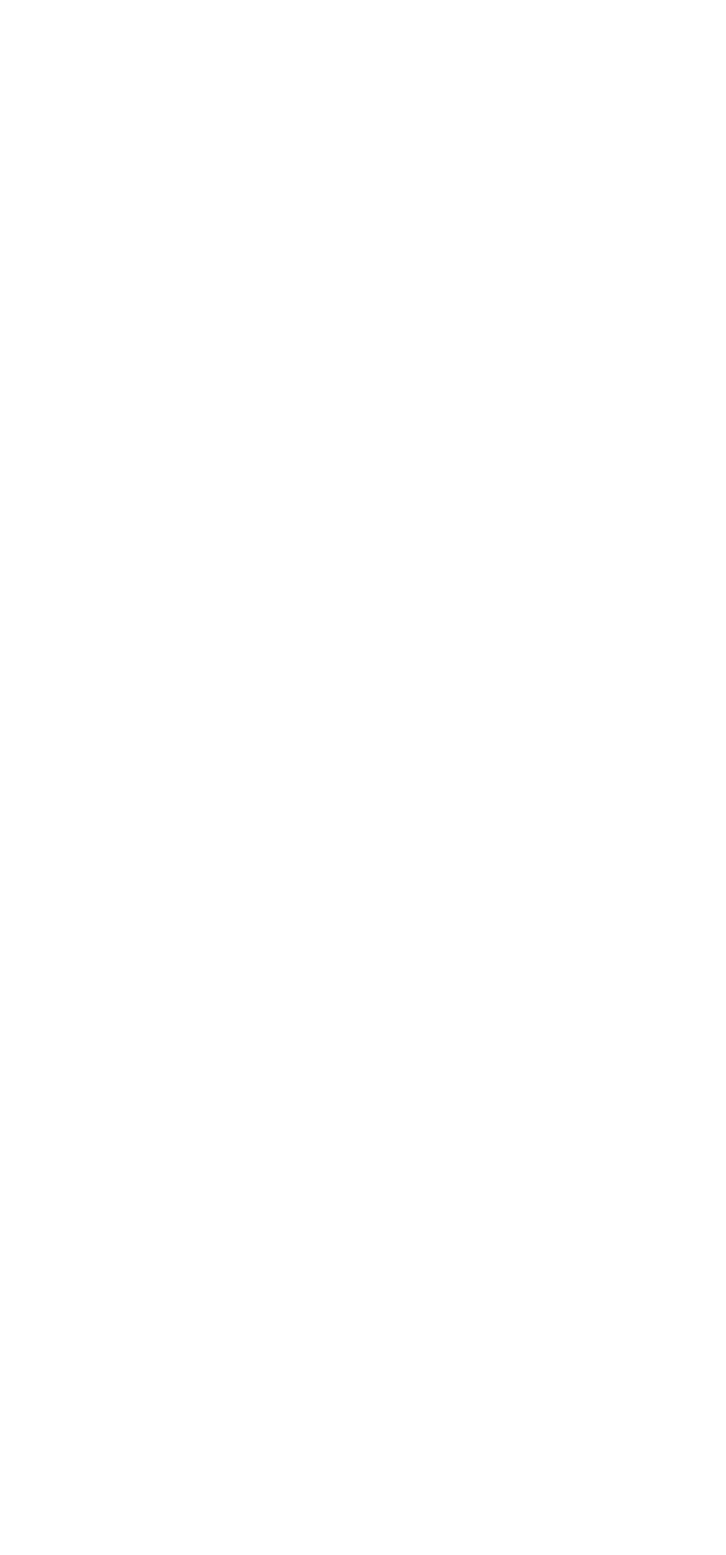
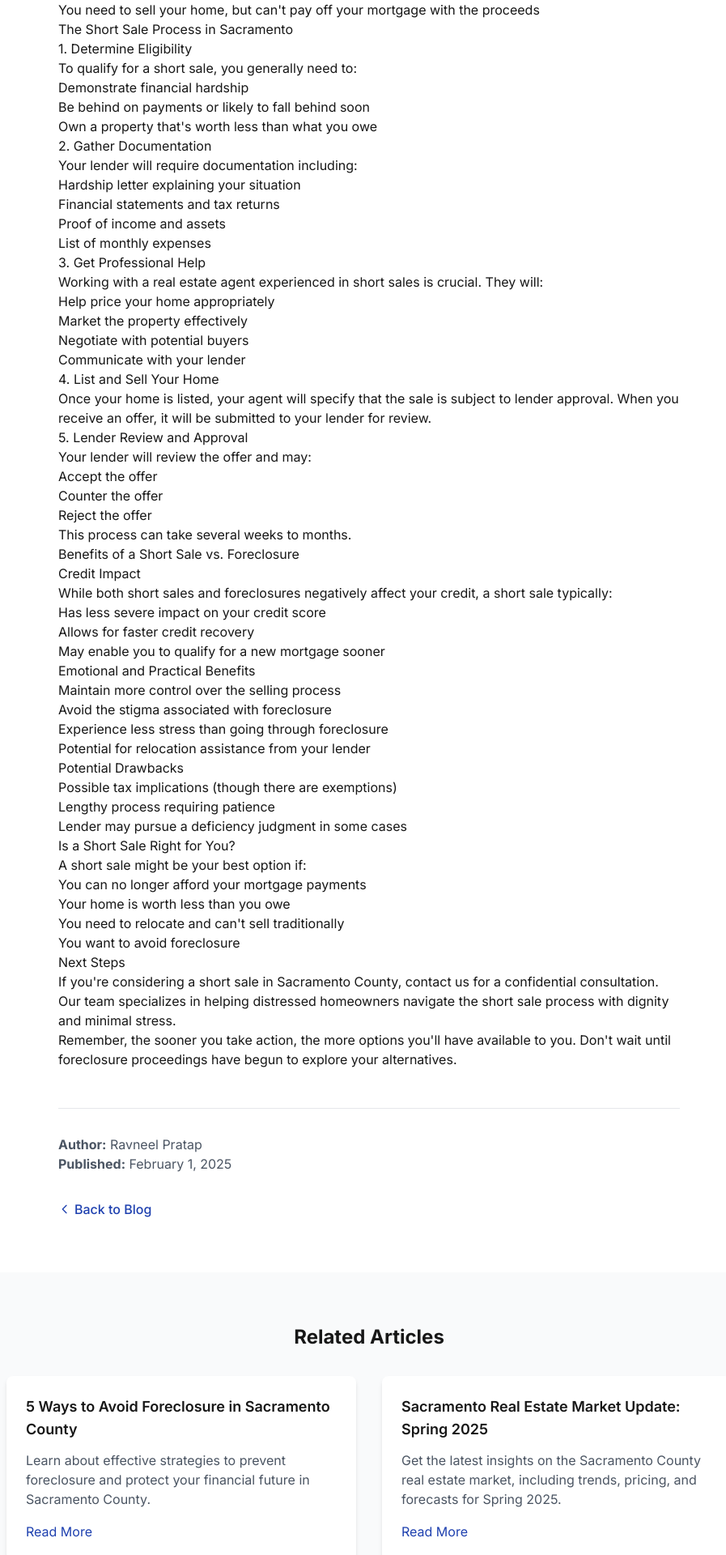
Before and after one commit to TripW1re/reo-agent-website, a Next.js app: page /blog/understanding-short-sales-sacramento-guide in a window 1280 px wide. Before the commit this address had no page. Shown: the part 740-2660 px from the top of the page at 81% size, without its empty margins (184-1081 px from the left). Before the commit the page ends 800 px from the top, so only its background shows below. Built offline with nearby package versions, Linux system fonts and the light colour scheme.

Commit message:
Create blog post page for Understanding Short Sales

```diff
--- /dev/null
+++ b/app/blog/understanding-short-sales-sacramento-guide/page.tsx
@@ -0,0 +1,217 @@
+import { Metadata } from 'next';
+import Link from 'next/link';
+
+export const metadata: Metadata = {
+  title: 'Understanding Short Sales: A Guide for Sacramento Homeowners | TurboHomes',
+  description: 'Learn about short sales in Sacramento County. This comprehensive guide explains the process, benefits, and whether a short sale is right for your situation.',
+};
+
+export default function BlogPost() {
+  return (
+    <div className="bg-white">
+      {/* Hero Section */}
+      <div className="bg-blue-900 text-white py-16 md:py-24">
+        <div className="container mx-auto px-4">
+          <div className="max-w-3xl">
+            <div className="mb-4">
+              <span className="inline-block bg-blue-100 text-blue-800 text-sm px-3 py-1 rounded-full">
+                Distressed Property Solutions
+              </span>
+              <span className="text-blue-200 text-sm ml-4">February 1, 2025</span>
+            </div>
+            <h1 className="text-4xl md:text-5xl font-bold mb-6">Understanding Short Sales: A Guide for Sacramento Homeowners</h1>
+            <p className="text-xl text-blue-100">
+              Everything you need to know about short sales in Sacramento County, including benefits, process, and alternatives.
+            </p>
+          </div>
+        </div>
+      </div>
+
+      {/* Blog Content Section */}
+      <section className="py-16">
+        <div className="container mx-auto px-4">
+          <div className="max-w-3xl mx-auto">
+            <div className="prose max-w-none">
+              <h2>What is a Short Sale?</h2>
+              <p>
+                A short sale occurs when you sell your home for less than the amount you owe on your mortgage, with your lender's approval to accept the sale proceeds as full or partial satisfaction of your debt. This option is typically considered when:
+              </p>
+              <ul>
+                <li>Your home's value has declined</li>
+                <li>You're facing financial hardship</li>
+                <li>You need to sell your home, but can't pay off your mortgage with the proceeds</li>
+              </ul>
+
+              <h2>The Short Sale Process in Sacramento</h2>
+
+              <h3>1. Determine Eligibility</h3>
+              <p>To qualify for a short sale, you generally need to:</p>
+              <ul>
+                <li>Demonstrate financial hardship</li>
+                <li>Be behind on payments or likely to fall behind soon</li>
+                <li>Own a property that's worth less than what you owe</li>
+              </ul>
+
+              <h3>2. Gather Documentation</h3>
+              <p>Your lender will require documentation including:</p>
+              <ul>
+                <li>Hardship letter explaining your situation</li>
+                <li>Financial statements and tax returns</li>
+                <li>Proof of income and assets</li>
+                <li>List of monthly expenses</li>
+              </ul>
+
+              <h3>3. Get Professional Help</h3>
+              <p>
+                Working with a real estate agent experienced in short sales is crucial. They will:
+              </p>
+              <ul>
+                <li>Help price your home appropriately</li>
+                <li>Market the property effectively</li>
+                <li>Negotiate with potential buyers</li>
+                <li>Communicate with your lender</li>
+              </ul>
+
+              <h3>4. List and Sell Your Home</h3>
+              <p>
+                Once your home is listed, your agent will specify that the sale is subject to lender approval. When you receive an offer, it will be submitted to your lender for review.
+              </p>
+
+              <h3>5. Lender Review and Approval</h3>
+              <p>Your lender will review the offer and may:</p>
+              <ul>
+                <li>Accept the offer</li>
+                <li>Counter the offer</li>
+                <li>Reject the offer</li>
+              </ul>
+              <p>This process can take several weeks to months.</p>
+
+              <h2>Benefits of a Short Sale vs. Foreclosure</h2>
+
+              <h3>Credit Impact</h3>
+              <p>
+                While both short sales and foreclosures negatively affect your credit, a short sale typically:
+              </p>
+              <ul>
+                <li>Has less severe impact on your credit score</li>
+                <li>Allows for faster credit recovery</li>
+                <li>May enable you to qualify for a new mortgage sooner</li>
+              </ul>
+
+              <h3>Emotional and Practical Benefits</h3>
+              <ul>
+                <li>Maintain more control over the selling process</li>
+                <li>Avoid the stigma associated with foreclosure</li>
+                <li>Experience less stress than going through foreclosure</li>
+                <li>Potential for relocation assistance from your lender</li>
+              </ul>
+
+              <h2>Potential Drawbacks</h2>
+              <ul>
+                <li>Possible tax implications (though there are exemptions)</li>
+                <li>Lengthy process requiring patience</li>
+                <li>Lender may pursue a deficiency judgment in some cases</li>
+              </ul>
+
+              <h2>Is a Short Sale Right for You?</h2>
+              <p>A short sale might be your best option if:</p>
+              <ul>
+                <li>You can no longer afford your mortgage payments</li>
+                <li>Your home is worth less than you owe</li>
+                <li>You need to relocate and can't sell traditionally</li>
+                <li>You want to avoid foreclosure</li>
+              </ul>
+
+              <h2>Next Steps</h2>
+              <p>
+                If you're considering a short sale in Sacramento County, contact us for a confidential consultation. Our team specializes in helping distressed homeowners navigate the short sale process with dignity and minimal stress.
+              </p>
+              <p>
+                Remember, the sooner you take action, the more options you'll have available to you. Don't wait until foreclosure proceedings have begun to explore your alternatives.
+              </p>
+            </div>
+
+            <div className="mt-12 pt-8 border-t border-gray-200">
+              <p className="text-gray-600">
+                <strong>Author:</strong> Ravneel Pratap
+              </p>
+              <p className="text-gray-600">
+                <strong>Published:</strong> February 1, 2025
+              </p>
+            </div>
+
+            <div className="mt-8">
+              <Link
+                href="/blog"
+                className="text-blue-800 font-medium hover:text-blue-900 inline-flex items-center"
+              >
+                <svg className="w-4 h-4 mr-1" fill="none" stroke="currentColor" viewBox="0 0 24 24" xmlns="http://www.w3.org/2000/svg">
+                  <path strokeLinecap="round" strokeLinejoin="round" strokeWidth={2} d="M15 19l-7-7 7-7" />
+                </svg>
+                Back to Blog
+              </Link>
+            </div>
+          </div>
+        </div>
+      </section>
+
+      {/* Related Posts Section */}
+      <section className="py-16 bg-gray-50">
+        <div className="container mx-auto px-4">
+          <div className="max-w-4xl mx-auto">
+            <h2 className="text-2xl font-bold mb-8 text-center">Related Articles</h2>
+
+            <div className="grid grid-cols-1 md:grid-cols-2 gap-8">
+              <div className="bg-white p-6 rounded-lg shadow-md">
+                <h3 className="text-lg font-semibold mb-3">5 Ways to Avoid Foreclosure in Sacramento County</h3>
+                <p className="text-gray-600 mb-4">
+                  Learn about effective strategies to prevent foreclosure and protect your financial future in Sacramento County.
+                </p>
+                <Link href="/blog/5-ways-to-avoid-foreclosure-sacramento" className="text-blue-800 hover:underline">
+                  Read More
+                </Link>
+              </div>
+
+              <div className="bg-white p-6 rounded-lg shadow-md">
+                <h3 className="text-lg font-semibold mb-3">Sacramento Real Estate Market Update: Spring 2025</h3>
+                <p className="text-gray-600 mb-4">
+                  Get the latest insights on the Sacramento County real estate market, including trends, pricing, and forecasts for Spring 2025.
+                </p>
+                <Link href="/blog/sacramento-real-estate-market-update-spring-2025" className="text-blue-800 hover:underline">
+                  Read More
+                </Link>
+              </div>
+            </div>
+          </div>
+        </div>
+      </section>
+
+      {/* CTA Section */}
+      <section className="bg-blue-800 text-white py-16">
+        <div className="container mx-auto px-4 text-center">
+          <h2 className="text-3xl font-bold mb-6">Need Help With Your Property?</h2>
+          <p className="text-xl mb-8 max-w-3xl mx-auto">
+            Whether you're facing foreclosure, going through a divorce, or dealing with an inherited property,
+            we're here to help you find the best solution for your unique situation.
+          </p>
+
+          <div className="flex flex-col sm:flex-row justify-center gap-4">
+            <Link
+              href="/contact"
+              className="bg-white text-blue-800 px-6 py-3 rounded-md font-semibold hover:bg-blue-50 transition-colors inline-block"
+            >
+              Schedule a Consultation
+            </Link>
+
+            <Link
+              href="tel:9166903334"
+              className="border-2 border-white text-white px-6 py-3 rounded-md font-semibold hover:bg-white/10 transition-colors inline-block"
+            >
+              Call Us: (916) 690-3334
+            </Link>
+          </div>
+        </div>
+      </section>
+    </div>
+  );
+}
```
